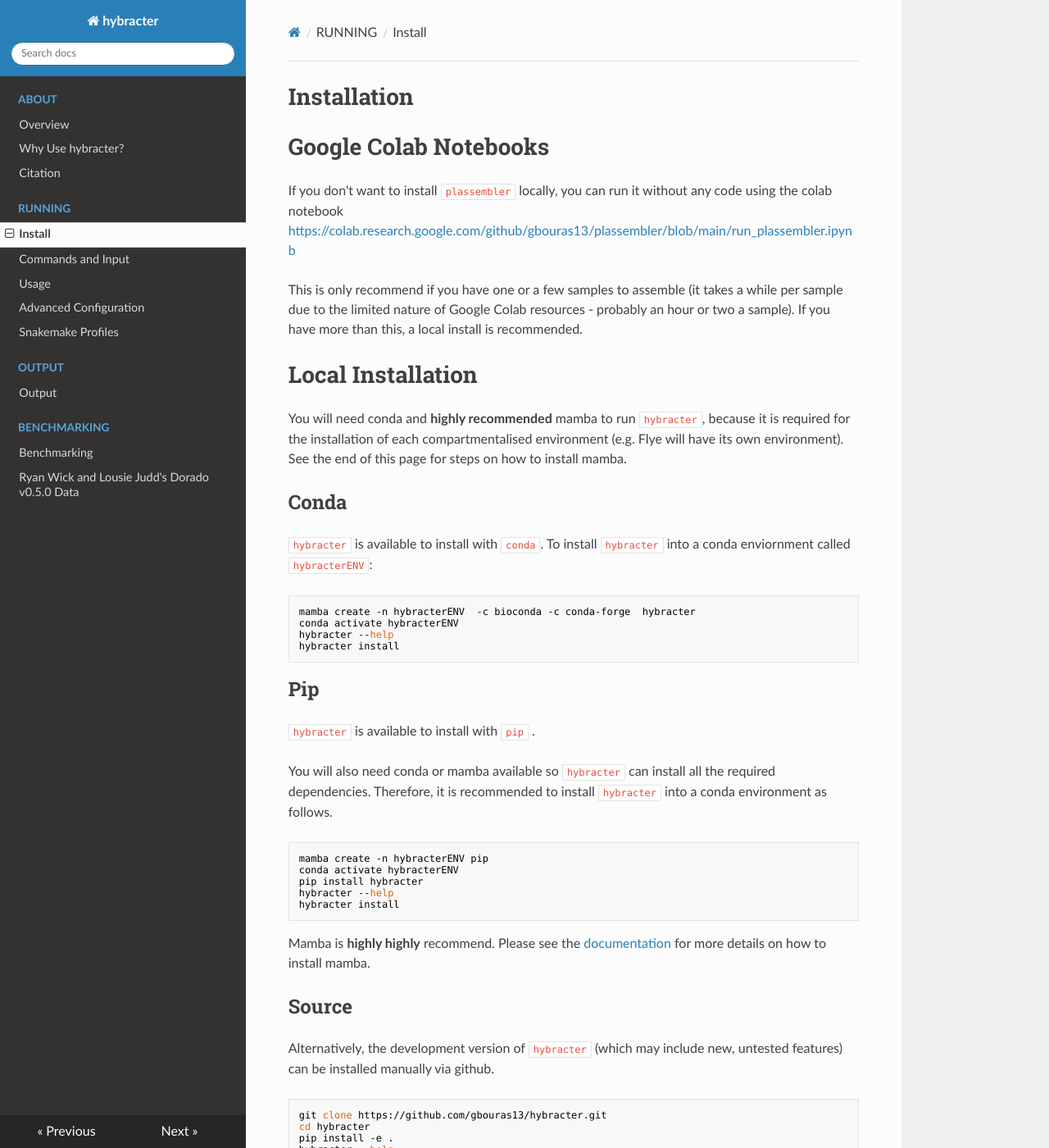
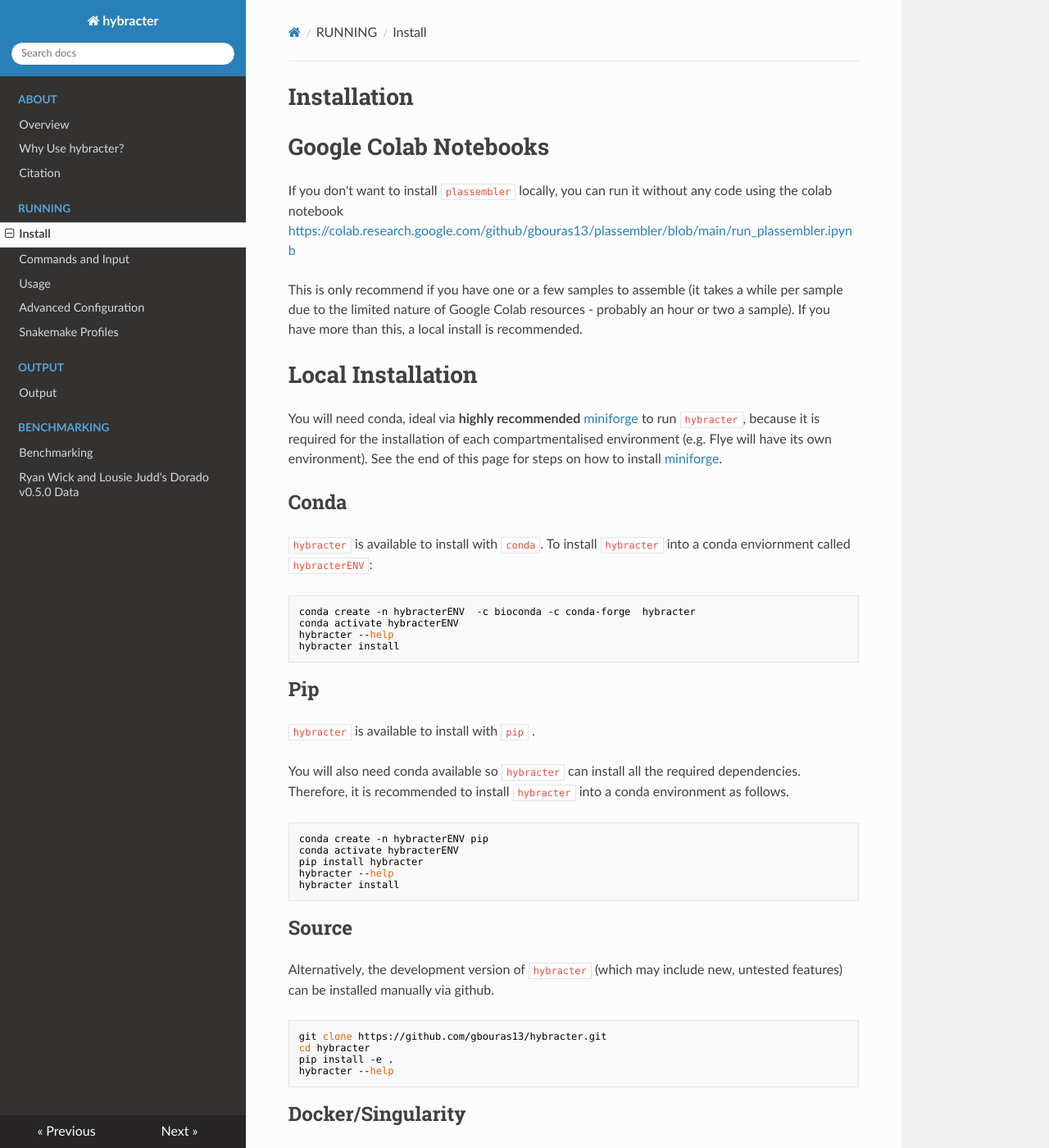
Before and after one commit to gbouras13/hybracter, an MkDocs documentation site: the page built from docs/install.md, in a window 1280 px wide and 1400 px high. Shown: the whole window at 82% size. Built offline with MkDocs 1.6.1, drawn with Linux system fonts in a browser that asks for light colours; nearby versions of some CDN libraries; some of the changed text lies outside the part shown.

Commit message:
update docs

````diff
--- a/docs/install.md
+++ b/docs/install.md
@@ -8,14 +8,14 @@ This is only recommend if you have one or a few samples to assemble (it takes a
 
 # Local Installation
 
-You will need conda and **highly recommended** mamba to run `hybracter`, because it is required for the installation of each compartmentalised environment (e.g. Flye will have its own environment). See the end of this page for steps on how to install mamba.
+You will need conda, ideal via **highly recommended** [miniforge](https://github.com/conda-forge/miniforge) to run `hybracter`, because it is required for the installation of each compartmentalised environment (e.g. Flye will have its own environment). See the end of this page for steps on how to install [miniforge](https://github.com/conda-forge/miniforge).
 
 ## Conda
 
 `hybracter` is available to install with `conda`. To install `hybracter` into a conda enviornment called `hybracterENV`:
 
 ```bash
-mamba create -n hybracterENV  -c bioconda -c conda-forge  hybracter
+conda create -n hybracterENV  -c bioconda -c conda-forge  hybracter
 conda activate hybracterENV
 hybracter --help
 hybracter install
@@ -25,18 +25,16 @@ hybracter install
 
 `hybracter` is available to install with `pip` .
 
-You will also need conda or mamba available so `hybracter` can install all the required dependencies. Therefore, it is recommended to install `hybracter` into a conda environment as follows.
+You will also need conda available so `hybracter` can install all the required dependencies. Therefore, it is recommended to install `hybracter` into a conda environment as follows.
 
 
 ```bash
-mamba create -n hybracterENV pip
+conda create -n hybracterENV pip
 conda activate hybracterENV
 pip install hybracter
 hybracter --help
 hybracter install
 ```
-
-Mamba is **highly highly** recommend. Please see the [documentation](https://hybracter.readthedocs.io/en/latest/install/) for more details on how to install mamba.
 
 ## Source
 
@@ -100,7 +98,7 @@ The containerised environments will automatically be created as required when yo
 
 For users who will be running `hybracter` offline e.g. on a cluster, this means you should probably run a small test datasets like `hybracter test-hybrid` and `hybracter test-long` where internet is available online (such as on the head node) to ensure all required environments are installed. I am one of these people :)
 
-Finally, but default `hybracter` will use mamba to install your environments. If for some reason you must use conda not mamba, use `--conda-frontend conda` with your hybracter command to force `hybracter` to use conda.
+Finally, by default `hybracter` will use `conda` to install your environments (from v0.9.0), now that by default it uses the mamba solver. If you must use `mamba`, use `--conda-frontend mamba` with your hybracter command to force `hybracter` to use mamba explicitly.
 
 ## Errors with Installing Dependencies & Environments
 
@@ -148,9 +146,9 @@ hybracter test-long --threads 1
 
 # Beginner Conda and Mamba Installation
 
-If you are new to using the command-line, please install mamba or conda using either option detailed below.
+If you are new to using the command-line, please install conda using either option detailed below.
 
-I would prefer and recommend the miniforge option as it comes with mamba!
+I would prefer and recommend the miniforge option!
 
 ##  Install miniforge
 
@@ -180,7 +178,7 @@ conda config --add channels conda-forge
 ##### Finally, I would recommend installing hybracter into a fresh environment. For example to create an environment called hybracterENV with hybracter installed:
 
 ```bash
-mamba create -n hybracterENV hybracter
+conda create -n hybracterENV hybracter
 conda activate hybracterENV
 hybracter -h
 ```
@@ -210,16 +208,12 @@ conda config --add channels bioconda
 conda config --add channels conda-forge
 ```
 
-##### After this, conda should be installed (you may need to restart your terminal). It is recommended that mamba is also installed, as it will solve the enviroment quicker than conda:
+##### I would recommend installing hybracter into a fresh environment. For example to create an environment called hybracterENV with hybracter installed:
 
 ```bash
-conda install mamba
-```
-
-##### Finally, I would recommend installing hybracter into a fresh environment. For example to create an environment called hybracterENV with hybracter installed:
-
-```bash
-mamba create -n hybracterENV hybracter
+conda create -n hybracterENV hybracter
 conda activate hybracterENV
 hybracter -h
 ```
+
+**There is no need to install mamba anymore, as conda's default solver is mamba!**
````
Also changed, not shown: README.md (+9 -9 lines), 1 other file.
